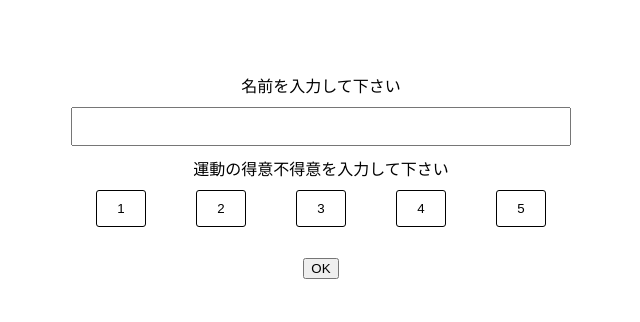
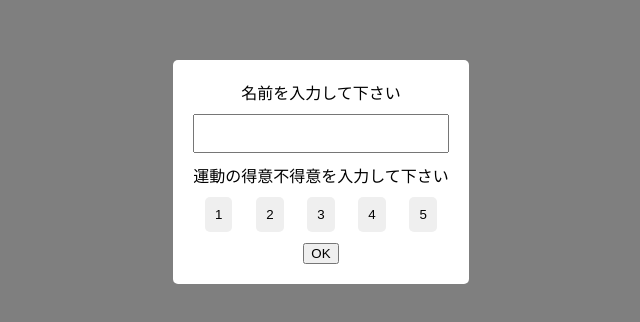
Before and after one commit to KoukiFurukawa/squat_squad, a React app in the folder squatSquad/: page / in a window 1280 px wide. Shown: the part 228-550 px from the top of the page, without its empty margins (319-959 px from the left). Built offline with nearby package versions, Linux system fonts and the light colour scheme; the HTML template or start-up script is replaced by a standard one.

Commit message:
運動志向＆名前の入力画面にCSS適用

```diff
--- a/squatSquad/src/components/Home/Home.css
+++ b/squatSquad/src/components/Home/Home.css
@@ -1,43 +1,23 @@
-:root {
-    background-color: white;
-    height: 100%;
-}
-
+/* モーダルのスタイル */
 .modal {
     position: fixed;
-    z-index: 1;
-    border: 1px #000;
-    border-radius: 20px;
-    width: 90%;
-    height: 85%;
-    margin: 5%;
+    top: 0;
+    left: 0;
+    width: 100%;
+    height: 100%;
+    background-color: rgba(0, 0, 0, 0.5);
     display: flex;
-
+    justify-content: center;
+    align-items: center;
 }
 
 .form {
-    margin: auto;
+    background-color: white;
     padding: 20px;
-    width: 80%;
-    max-width: 500px;
+    border-radius: 5px;
     text-align: center;
 }
-.btnbox {
-    width: 100%;
-    margin: 10px 0 30px;
-    display: flex;
-    justify-content: space-around;
-}
-.btnbox button {
-    background-color: white;
-    border: 1px solid;
-    border-radius: 3px;
-    width: 10%;
-    padding: 10px;
-}
-.btnbox button.selected {
-    background-color: orange;
-}
+
 input[type="text"] {
     width: 100%;
     padding: 10px;
@@ -45,7 +25,26 @@ input[type="text"] {
     box-sizing: border-box;
 }
 
-.home{
+/* ボタンボックスのスタイル */
+.btnbox {
+    display: flex;
+    justify-content: space-around;
+    margin: 10px 0;
+}
+
+.btnbox button {
+    padding: 10px;
+    border: none;
+    border-radius: 5px;
+    cursor: pointer;
+}
+
+.btnbox .selected {
+    background-color: #ff8400;
+    color: white;
+}
+
+.home {
     position: fixed;
     z-index: 1;
     border: 1px #000;
@@ -58,20 +57,24 @@ input[type="text"] {
     align-items: center;
     justify-content: center;
 }
-.mydata{
+
+.mydata {
     width: 50%;
     padding-bottom: 3%;
 }
-.teamdata{
+
+.teamdata {
     width: 50%;
     padding-bottom: 3%;
 }
+
 .buttons {
     width: 50%;
     padding-top: 2%;
     display: flex;
     gap: 8px;
 }
+
 .QRmodal {
     background-color: white;
     position: fixed;
@@ -96,3 +99,7 @@ input[type="text"] {
     width: 200px;
     height: 200px;
 }
+
+button:hover {
+    background-color: #ffac54;
+}
--- a/squatSquad/src/components/Home/Home.tsx
+++ b/squatSquad/src/components/Home/Home.tsx
@@ -55,14 +55,14 @@ const Home = () => {
         if (name != "" && exercise_pre != "") {
             fetch("/divide_teams", {
                 method: "POST",
-                body : JSON.stringify({
+                body: JSON.stringify({
                     name: name, score: exercise_pre
                 })
             }).then((response) => response.json())
-            .then((res) => {
-                setTeam(res.team);
-                toggleLoginState();
-            })
+                .then((res) => {
+                    setTeam(res.team);
+                    toggleLoginState();
+                })
         }
         if (name == "") {
             setAlert_name("（必須）");
@@ -116,11 +116,9 @@ const Home = () => {
                         <div className="mydata">
                             <div>{`${name}`}</div>
                             <div>{`スクワット回数 : ${exercise_pre}`}</div>
-                            <div>最大応援タップ数 : 100</div>
                         </div>
                         <div className="teamdata">
                             <div>{`${team}チーム`}</div>
-                            <div>チーム総得点 : </div>
                         </div>
                         {viewQR ?
                             <div className="QRmodal">
```
Also changed, not shown: squatSquad/static/js/main.js.
